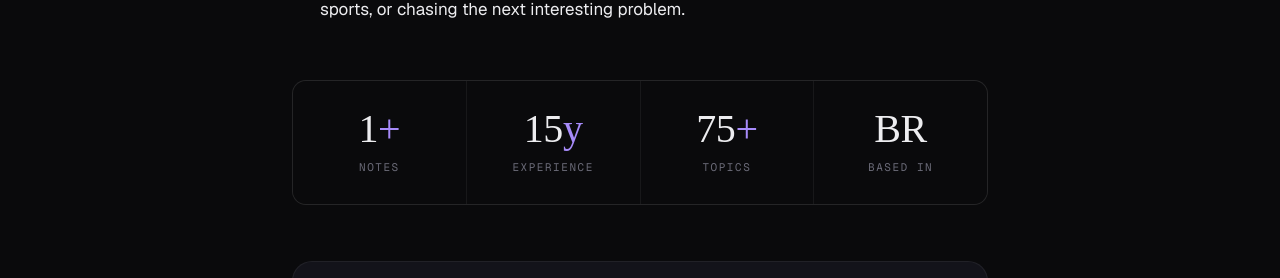
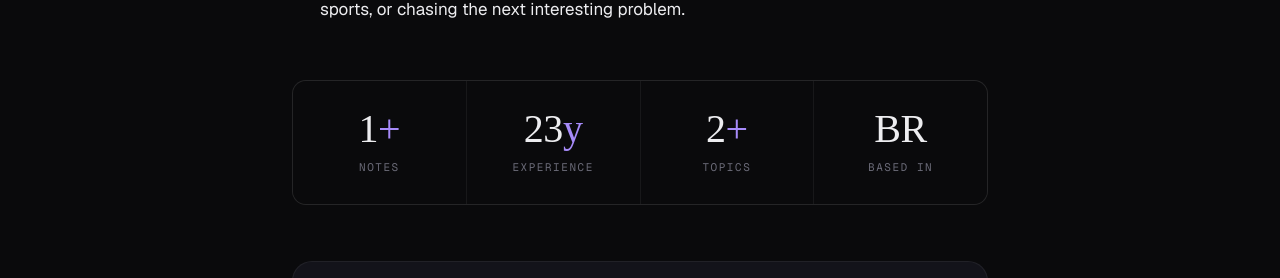
Before and after one commit to wfercosta/wfercosta.github.io, a Jekyll site: the page built from about.md, in a window 1280 px wide and 900 px high, scrolled down 697 px. Shown: the part 154-432 px from the top of the window. Built offline with Jekyll 4.4.1, drawn with Linux system fonts in a browser that asks for light colours; some web fonts are replaced.

Commit message:
feat: make about stats dynamic
- Experience: calculated from March 2003 to build date (site.time)
- Topics: derived from site.tags | size
- Notes: already used site.posts | size

Co-Authored-By: Claude Sonnet 4.6 <noreply@anthropic.com>

```diff
--- a/_layouts/about.html
+++ b/_layouts/about.html
@@ -21,17 +21,25 @@ layout: default
     {{ content }}
   </div>
 
+  {% assign build_year  = site.time | date: "%Y" | plus: 0 %}
+  {% assign build_month = site.time | date: "%-m" | plus: 0 %}
+  {% assign career_years = build_year | minus: 2003 %}
+  {% if build_month < 3 %}
+    {% assign career_years = career_years | minus: 1 %}
+  {% endif %}
+  {% assign topics_count = site.tags | size %}
+
   <div class="about-stats">
     <div class="about-stat">
       <div class="n">{{ site.posts | size }}<em>+</em></div>
       <div class="l">Notes</div>
     </div>
     <div class="about-stat">
-      <div class="n">15<em>y</em></div>
+      <div class="n">{{ career_years }}<em>y</em></div>
       <div class="l">Experience</div>
     </div>
     <div class="about-stat">
-      <div class="n">75<em>+</em></div>
+      <div class="n">{{ topics_count }}<em>+</em></div>
       <div class="l">Topics</div>
     </div>
     <div class="about-stat">
```
